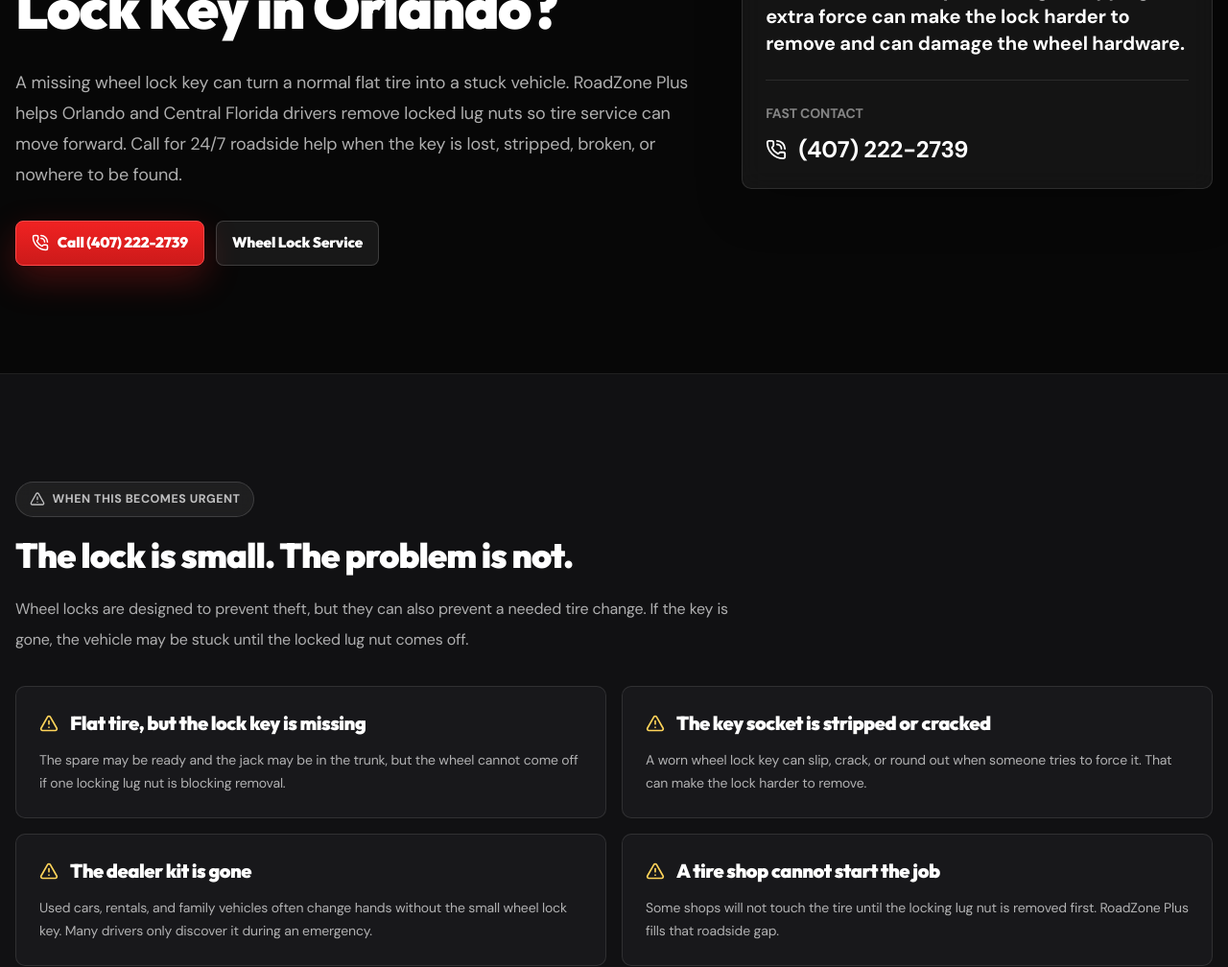
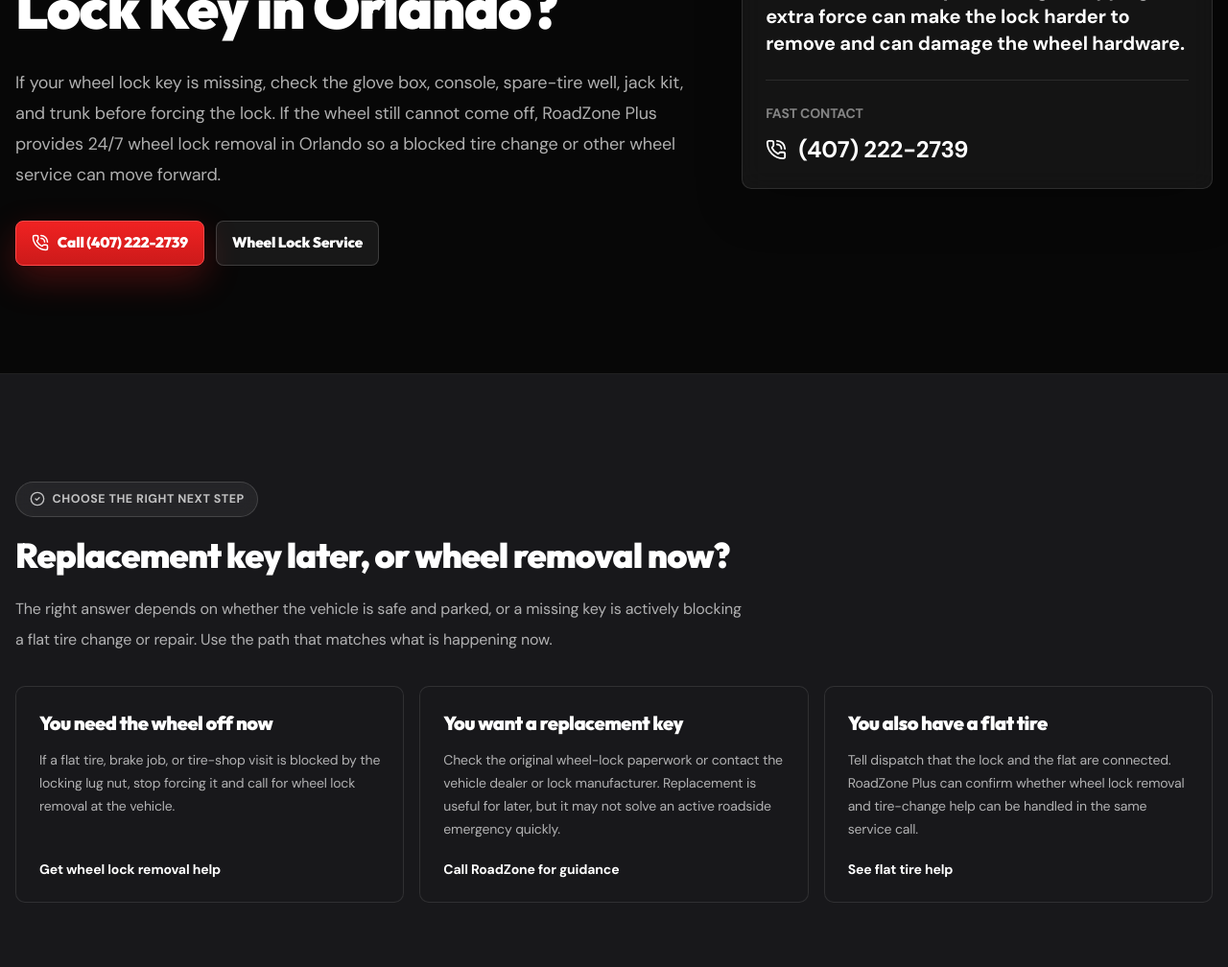
Before and after one commit to bknddevelopment/roadzone-plus, a Next.js app: page /lost-wheel-lock-key-orlando in a window 1280 px wide. Shown: the part 391-1399 px from the top of the page at 96% size. Built offline with nearby package versions, Linux system fonts and the light colour scheme; no server answers.

Commit message:
Improve Orlando wheel lock conversion path

```diff
--- a/src/app/lost-wheel-lock-key-orlando/page.tsx
+++ b/src/app/lost-wheel-lock-key-orlando/page.tsx
@@ -17,20 +17,21 @@
   businessId,
 } from "@/lib/seo";
 
-const title = "Lost Wheel Lock Key Orlando";
+const path = "/lost-wheel-lock-key-orlando";
+const title = "Lost Wheel Lock Key Orlando | Wheel Lock Removal";
 const description =
-  "Lost your wheel lock key in Orlando? RoadZone Plus removes locked lug nuts so tire service can move forward. Call (407) 222-2739 for 24/7 help.";
+  "Lost your wheel lock key in Orlando? Learn what to check, when to stop, and when to call RoadZone Plus for 24/7 wheel lock removal and tire help.";
 
 export const metadata: Metadata = {
   title,
   description,
   alternates: {
-    canonical: "/lost-wheel-lock-key-orlando",
+    canonical: path,
   },
   openGraph: {
     title,
     description,
-    url: "/lost-wheel-lock-key-orlando",
+    url: path,
   },
   twitter: {
     title,
@@ -73,6 +74,27 @@
   {
     title: "Stay visible and reachable",
     text: "If you are on the roadside, turn on hazards, move away from traffic when safe, and keep your phone reachable so the technician can find you.",
+  },
+];
+
+const decisionOptions = [
+  {
+    title: "You need the wheel off now",
+    text: "If a flat tire, brake job, or tire-shop visit is blocked by the locking lug nut, stop forcing it and call for wheel lock removal at the vehicle.",
+    href: "/services/wheel-lock-removal",
+    label: "Get wheel lock removal help",
+  },
+  {
+    title: "You want a replacement key",
+    text: "Check the original wheel-lock paperwork or contact the vehicle dealer or lock manufacturer. Replacement is useful for later, but it may not solve an active roadside emergency quickly.",
+    href: "/contact",
+    label: "Call RoadZone for guidance",
+  },
+  {
+    title: "You also have a flat tire",
+    text: "Tell dispatch that the lock and the flat are connected. RoadZone Plus can confirm whether wheel lock removal and tire-change help can be handled in the same service call.",
+    href: "/services/tire-change",
+    label: "See flat tire help",
   },
 ];
 
@@ -154,6 +176,16 @@
       "RoadZone Plus focuses on roadside wheel lock removal, not making a new manufacturer key. If you want a replacement key later, the dealer or wheel-lock manufacturer may be the right source.",
   },
   {
+    question: "Can I buy a universal wheel lock key?",
+    answer:
+      "There is no single key guaranteed to fit every factory and aftermarket wheel lock. Wheel-lock patterns vary, so a replacement usually needs to match the lock or its identifying information. If the wheel must come off now, roadside removal may be faster than searching for a matching replacement.",
+  },
+  {
+    question: "Can AutoZone or another parts store replace my wheel lock key?",
+    answer:
+      "Parts stores sell wheel-lock sets and removal tools, but an in-stock key is not guaranteed to match the lock already on your vehicle. Check any wheel-lock paperwork, the dealer, or the manufacturer for a matching replacement. If a flat tire has you stranded, call RoadZone Plus for removal help instead of guessing with the wrong tool.",
+  },
+  {
     question: "Do rental cars have wheel locks?",
     answer:
       "Some do. If you are in a rental car and cannot find the wheel lock key, check with the rental company and call RoadZone Plus if you are stranded and need help at the vehicle.",
@@ -195,35 +227,27 @@
     })),
   };
 
-  const serviceSchema = {
+  const articleSchema = {
     "@context": "https://schema.org",
-    "@type": "Service",
-    "@id": `${absoluteUrl("/lost-wheel-lock-key-orlando")}#service`,
-    name: "Lost Wheel Lock Key Help in Orlando",
-    serviceType: "Wheel lock removal",
-    description:
-      "Roadside wheel lock removal help for Orlando drivers when the wheel lock key is lost, stripped, or broken.",
-    url: absoluteUrl("/lost-wheel-lock-key-orlando"),
-    provider: {
+    "@type": "Article",
+    "@id": `${absoluteUrl(path)}#article`,
+    headline: title,
+    description,
+    datePublished: "2026-06-07",
+    dateModified: "2026-07-10",
+    author: {
+      "@type": "Organization",
+      name: site.name,
+    },
+    publisher: {
       "@id": businessId,
     },
-    areaServed: localScenarios.map((item) => ({
-      "@type": "City",
-      name: `${item.area}, FL`,
-    })),
-    availableChannel: {
-      "@type": "ServiceChannel",
-      servicePhone: {
-        "@type": "ContactPoint",
-        telephone: site.phoneE164,
-        contactType: "customer service",
-      },
-    },
+    mainEntityOfPage: absoluteUrl(path),
   };
 
   const breadcrumbs = breadcrumbSchema([
     { name: "Home", path: "/" },
-    { name: "Lost Wheel Lock Key Orlando", path: "/lost-wheel-lock-key-orlando" },
+    { name: "Lost Wheel Lock Key Orlando", path },
   ]);
 
   return (
@@ -231,7 +255,7 @@
       <script
         type="application/ld+json"
         dangerouslySetInnerHTML={{
-          __html: JSON.stringify([faqSchema, howToSchema, serviceSchema, breadcrumbs]),
+          __html: JSON.stringify([faqSchema, howToSchema, articleSchema, breadcrumbs]),
         }}
       />
 
@@ -246,10 +270,10 @@
               Lost Your Wheel Lock Key in Orlando?
             </h1>
             <p className="mt-6 max-w-3xl text-lg leading-8 text-white/68">
-              A missing wheel lock key can turn a normal flat tire into a stuck vehicle.
-              RoadZone Plus helps Orlando and Central Florida drivers remove locked lug
-              nuts so tire service can move forward. Call for 24/7 roadside help when
-              the key is lost, stripped, broken, or nowhere to be found.
+              If your wheel lock key is missing, check the glove box, console, spare-tire
+              well, jack kit, and trunk before forcing the lock. If the wheel still cannot
+              come off, RoadZone Plus provides 24/7 wheel lock removal in Orlando so a
+              blocked tire change or other wheel service can move forward.
             </p>
             <div className="mt-8 flex flex-col gap-3 sm:flex-row">
               <a href={site.phoneHref} className="btn btn-primary">
@@ -278,6 +302,41 @@
               </a>
             </div>
           </aside>
+        </div>
+      </section>
+
+      <section className="section border-b border-white/10 bg-panel">
+        <div className="container">
+          <div className="max-w-3xl">
+            <div className="eyebrow">
+              <CheckCircle2 aria-hidden="true" size={16} />
+              Choose the right next step
+            </div>
+            <h2 className="mt-5 text-4xl font-black text-white">
+              Replacement key later, or wheel removal now?
+            </h2>
+            <p className="mt-5 text-base leading-8 text-white/66">
+              The right answer depends on whether the vehicle is safe and parked, or a
+              missing key is actively blocking a flat tire change or repair. Use the path
+              that matches what is happening now.
+            </p>
+          </div>
+
+          <div className="mt-8 grid gap-4 lg:grid-cols-3">
+            {decisionOptions.map((item) => (
+              <Link
+                key={item.title}
+                href={item.href}
+                className="card-solid group flex h-full flex-col p-6 transition hover:-translate-y-1 hover:border-road-red/70"
+              >
+                <h3 className="text-xl font-black text-white">{item.title}</h3>
+                <p className="mt-3 flex-1 text-sm leading-6 text-white/66">{item.text}</p>
+                <span className="mt-5 inline-flex text-sm font-black text-white group-hover:text-red-200">
+                  {item.label}
+                </span>
+              </Link>
+            ))}
+          </div>
         </div>
       </section>
 
--- a/src/app/services/[slug]/page.tsx
+++ b/src/app/services/[slug]/page.tsx
@@ -54,6 +54,12 @@
     heading: "Car lockout service in Orlando, FL",
     description:
       "Locked keys in car in Orlando? Call RoadZone Plus for 24/7 car lockout service at homes, hotels, parking lots, work, and roadside stops.",
+  },
+  "wheel-lock-removal": {
+    title: "Wheel Lock Removal Orlando FL | Roadside Help",
+    heading: "24 hour wheel lock removal in Orlando, FL",
+    description:
+      "Need wheel lock removal in Orlando? RoadZone Plus provides 24/7 roadside help when a lost, stripped, or broken wheel lock key blocks a tire change.",
   },
   "battery-replacement": {
     title: "Mobile Car Battery Replacement Orlando FL | Battery Help",
@@ -147,6 +153,13 @@
               "Emergency Fuel Delivery Orlando",
               "24 Hour Gas Delivery Service",
               "Roadside Fuel Delivery",
+            ]
+        : service.slug === "wheel-lock-removal"
+          ? [
+              "Wheel Lock Removal Orlando",
+              "Locking Lug Nut Removal Orlando",
+              "Lost Wheel Lock Key Removal",
+              "Roadside Wheel Lock Removal",
             ]
         : service.slug === "smart-key-programming"
           ? [
```
